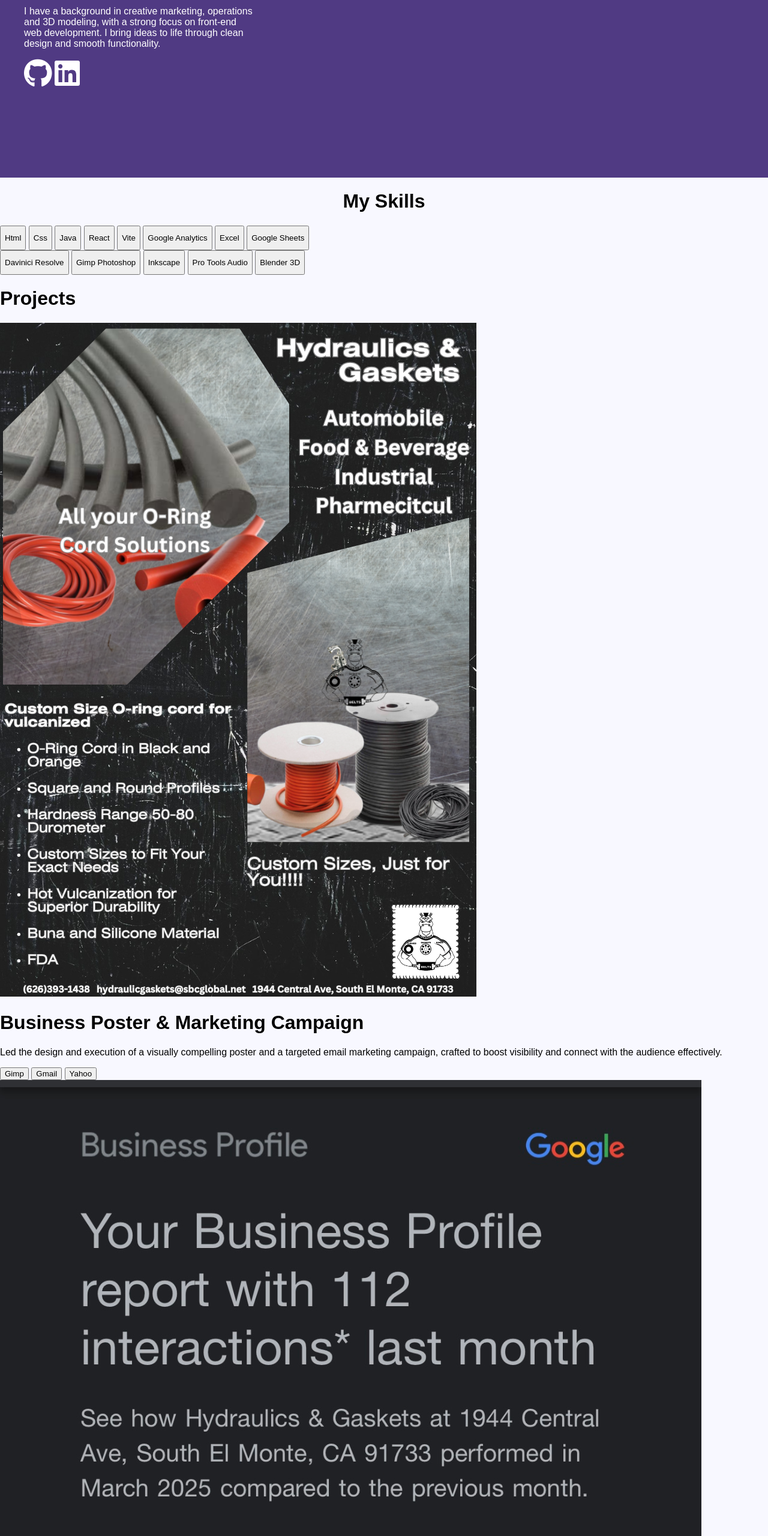
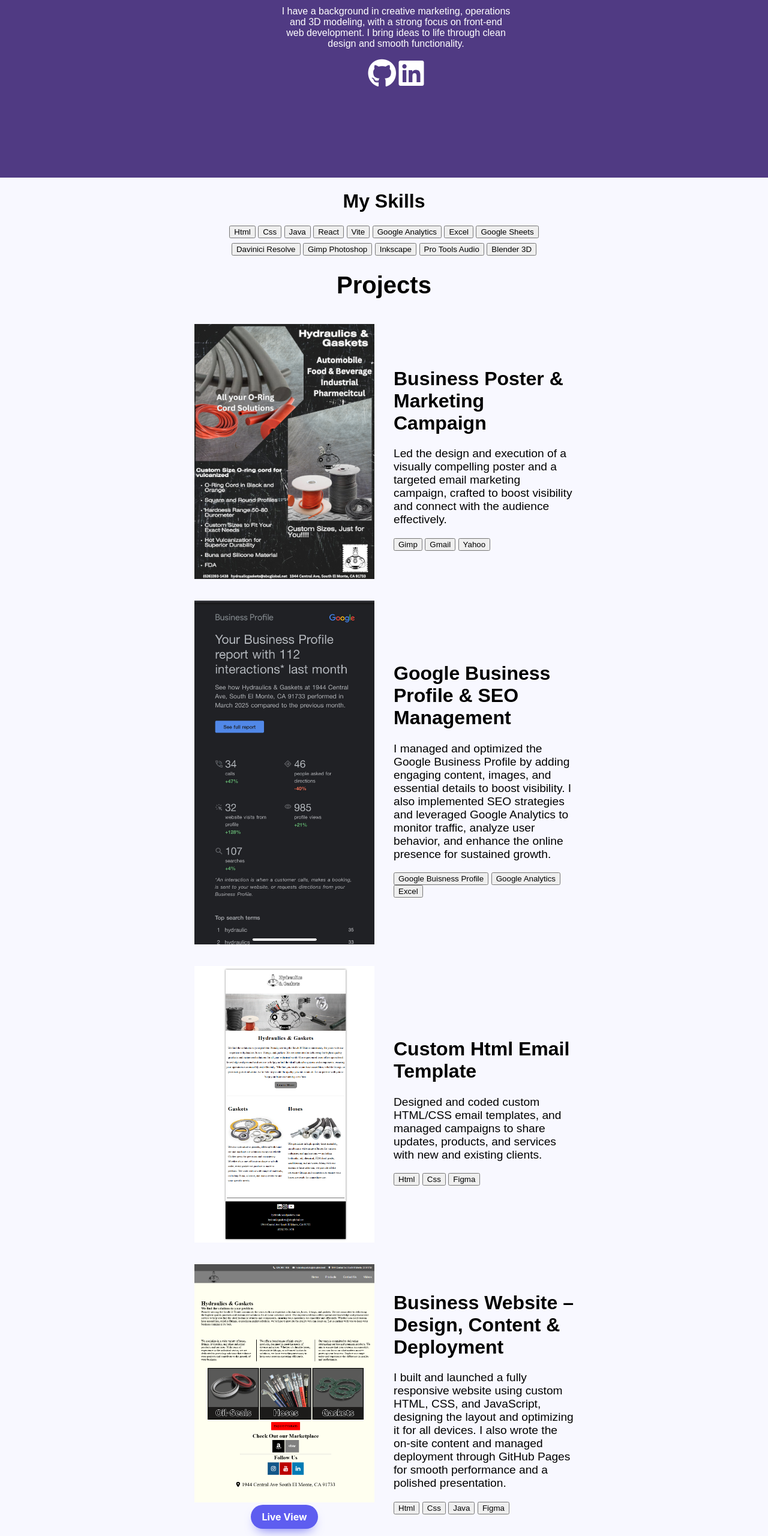
Before and after one commit to velasquezd/Portfolio, a plain HTML site: page index.html in a window 1280 px wide. Shown: the part 220-2780 px from the top of the page at 60% size. Drawn offline with Linux system fonts and the light colour scheme.

Commit message:
Add files via upload

```diff
--- a/style.css
+++ b/style.css
@@ -26,6 +26,7 @@ padding-bottom: 150px;
 .bio-content {
   color: white;
   padding-left: 40px;
+  text-align: center;
 
 }
 
@@ -36,8 +37,8 @@ padding-bottom: 150px;
 }
 
 .wrapper {
-padding-left: 40px;
-padding-right: 40px;
+padding-left: 2.5rem;
+padding-right: 2.5rem;
 
 }
 
@@ -46,64 +47,161 @@ padding-right: 40px;
 
 }
 
+
+.btn-container {
+  max-width: 100%;
+  text-align: center;
+justify-content: flex-start;
+
+
+}
+
+.tech-skill {
+
+ gap: .1rem;
+ max-width: 100%;
+ padding-left: .1rem;
+ padding-right: .1rem;
+
+
+
+}
+
+.art-skill {
+
+  padding-top: .5rem;
+  gap: .1rem;
+  max-width: 100%;
+  padding-left: .1rem;
+ padding-right: .1rem;
+}
+
+
 .tech {
-  text-align: center;
-  font: large;
-line-height: 35px;
-font: 25px;
+
+
+
 
 
 }
 
 .art {
+
+
+
+}
+
+img {
+max-width: 100%;
+height: auto;
+
+}
+
+.project-title {
   text-align: center;
-  font: large;
-line-height: 35px;
+  font-size: 2.5rem;
 }
 
 
-.project {
-  text-align: center;
-}
+.container {
 
-.art :active {
- border-style: outset;
-}
-
-.tech:active {
-  border-style: outset;
-}
-
-button:active {
-  border-style: outset;
-}
-
-.projimg {
-  max-width: 50%;
-  height: auto
+  display: flex;
+  justify-content: center;
+  align-items: center;
+  gap: 2rem;
+  padding: 1rem;
 }
 
 
-.project {
-
-  padding-left: 40px;
-  padding-right: 40px;
-  text-align: center;
-}
-
-.three-column {
-  float: left;
-  width:30%;
-  padding: 20px;
-  min-height: 350px;
-text-align: center;
+.left {
 
 }
 
-.three-column:after {
-  content: "";
-  display: table;
-  clear: both;
+.left img {
+  width: 18.75rem;
+  height: auto;
+}
+
+
+.right {
+
+  width: 18.75rem;
+  height: auto;
+
+}
+
+.right h1 {
+  font-size: 2rem;
+}
+
+.right p {
+  font-size: 1.2rem;
+}
+
+.right button {
+  size: 1.5rem;
+
+}
+
+
+.live-view {
+  padding-top: 30px;
+
+  display: flex;
+          flex-direction: column;
+          text-align: center;
+          line-height: 10px;
+          padding-top: 2rem;
+          padding-top: .5rem;
+padding: 10px 10px;
+        margin: auto;
+         padding-top: .5rem;
+        background: #5E5DF0;
+        border-radius: 999px;
+        box-shadow: #5E5DF0 0 10px 20px -10px;
+        box-sizing: border-box;
+        color: #FFFFFF;
+        cursor: pointer;
+        font-family: Inter,Helvetica,"Apple Color Emoji","Segoe UI Emoji",NotoColorEmoji,"Noto Color Emoji","Segoe UI Symbol","Android Emoji",EmojiSymbols,-apple-system,system-ui,"Segoe UI",Roboto,"Helvetica Neue","Noto Sans",sans-serif;
+        font-size: 16px;
+        font-weight: 700;
+        line-height: 24px;
+  opacity: 1;
+  outline: 0 solid transparent;
+  padding: 8px 18px;
+  user-select: none;
+  -webkit-user-select: none;
+  touch-action: manipulation;
+  width: fit-content;
+  word-break: break-word;
+  border: 0;
+}
+
+
+
+
+
+.foot {
+  display: flex;
+  justify-content: center;
+  gap: .5rem;
+}
+
+.social-2 {
+  display: flex;
+  justify-content: start;
+  text-decoration: none;
+  color: white;
+  display: flex;
+  align-items: center;
+  justify-content: center;
+}
+
+
+
+
+a {
+  text-decoration: none;
 }
 
 
@@ -112,76 +210,14 @@ text-align: center;
 
 
 
-.button-holder {
-background-color: gray;
-color: white;
-text-decoration: none;
-font-weight: 800;
-border-radius: 8px;
-letter-spacing: 1px;
-width: 125px;
-height: auto;
-text-align: center;
-
-}
 
 
-.three-website {
-  padding-top: 10px;
-  width:30%;
-  min-height: 350px;
-text-align: center;
 
 
-}
-
-.three-website p h1 img {
-text-align: center;
-}
-
-.live-view {
-
-  background-color: #13aa52;
-  border: 1px solid #13aa52;
-  border-radius: 4px;
-  box-shadow: rgba(0, 0, 0, .1) 0 2px 4px 0;
-  box-sizing: border-box;
-  color: #fff;
-  cursor: pointer;
-  font-family: "Akzidenz Grotesk BQ Medium", -apple-system, BlinkMacSystemFont, sans-serif;
-  font-size: 16px;
-  font-weight: 400;
-  outline: none;
-  outline: 0;
-  padding: 10px 25px;
-  text-align: center;
-  transform: translateY(0);
-  transition: transform 150ms, box-shadow 150ms;
-  user-select: none;
-  -webkit-user-select: none;
-  touch-action: manipulation;
-}
 
 
-.live-view:hover {
-  box-shadow: rgba(0, 0, 0, .15) 0 3px 9px 0;
-  transform: translateY(-2px);
-}
 
-@media (min-width: 768px) {
-  .live-view {
-    padding: 10px 30px;
-  }
-}
 
 .foot {
   background-color: rgba(80, 58, 131, 1);
 }
-
-.social-2 {
-  text-decoration: none;
-  color: white;
-  display: flex;
-  align-items: center;
-  justify-content: center;
-}
```
